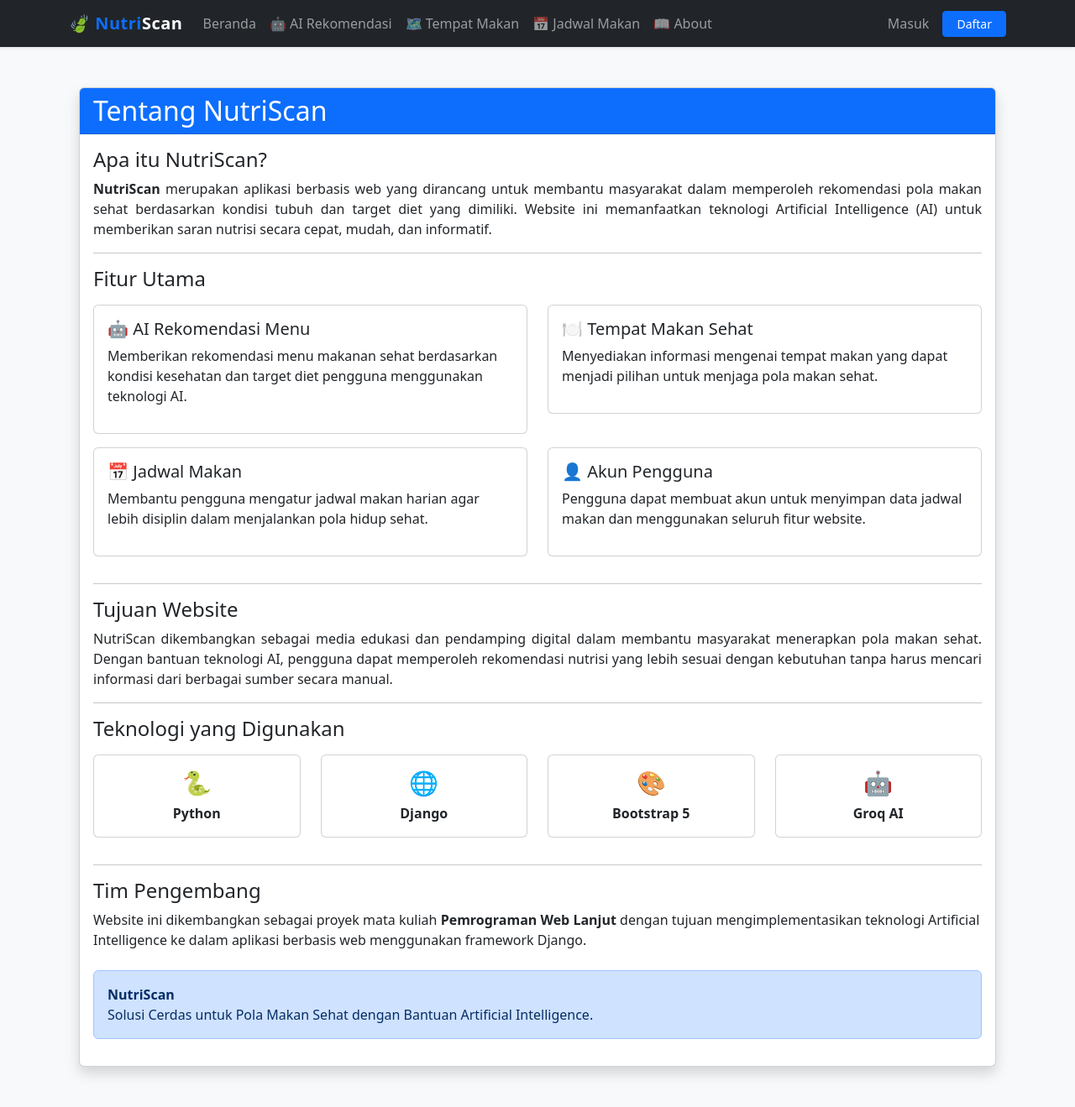
After one commit to AbdulRahmanMukhlis-newbie/nutriscan_project, a Django app: page /about/ in a window 1280 px wide. The commit adds this page. Shown: the whole page at 84% size. Run offline with Django 5.2, Linux system fonts and the light colour scheme.

Commit message:
4.3.6 about page

```diff
--- /dev/null
+++ b/nutriscan/templates/nutriscan/about.html
@@ -0,0 +1,191 @@
+{% extends 'nutriscan/base.html' %}
+
+{% block content %}
+
+<div class="container mt-5 mb-5">
+
+    <div class="card shadow">
+
+        <div class="card-header bg-primary text-white">
+            <h2 class="mb-0">Tentang NutriScan</h2>
+        </div>
+
+        <div class="card-body">
+
+            <h4>Apa itu NutriScan?</h4>
+
+            <p style="text-align: justify;">
+                <strong>NutriScan</strong> merupakan aplikasi berbasis web yang dirancang
+                untuk membantu masyarakat dalam memperoleh rekomendasi pola makan sehat
+                berdasarkan kondisi tubuh dan target diet yang dimiliki. Website ini
+                memanfaatkan teknologi Artificial Intelligence (AI) untuk memberikan
+                saran nutrisi secara cepat, mudah, dan informatif.
+            </p>
+
+            <hr>
+
+            <h4>Fitur Utama</h4>
+
+            <div class="row mt-3">
+
+                <div class="col-md-6">
+
+                    <div class="card mb-3">
+
+                        <div class="card-body">
+
+                            <h5>🤖 AI Rekomendasi Menu</h5>
+
+                            <p>
+                                Memberikan rekomendasi menu makanan sehat berdasarkan
+                                kondisi kesehatan dan target diet pengguna menggunakan
+                                teknologi AI.
+                            </p>
+
+                        </div>
+
+                    </div>
+
+                </div>
+
+                <div class="col-md-6">
+
+                    <div class="card mb-3">
+
+                        <div class="card-body">
+
+                            <h5>🍽 Tempat Makan Sehat</h5>
+
+                            <p>
+                                Menyediakan informasi mengenai tempat makan yang dapat
+                                menjadi pilihan untuk menjaga pola makan sehat.
+                            </p>
+
+                        </div>
+
+                    </div>
+
+                </div>
+
+                <div class="col-md-6">
+
+                    <div class="card mb-3">
+
+                        <div class="card-body">
+
+                            <h5>📅 Jadwal Makan</h5>
+
+                            <p>
+                                Membantu pengguna mengatur jadwal makan harian agar lebih
+                                disiplin dalam menjalankan pola hidup sehat.
+                            </p>
+
+                        </div>
+
+                    </div>
+
+                </div>
+
+                <div class="col-md-6">
+
+                    <div class="card mb-3">
+
+                        <div class="card-body">
+
+                            <h5>👤 Akun Pengguna</h5>
+
+                            <p>
+                                Pengguna dapat membuat akun untuk menyimpan data jadwal
+                                makan dan menggunakan seluruh fitur website.
+                            </p>
+
+                        </div>
+
+                    </div>
+
+                </div>
+
+            </div>
+
+            <hr>
+
+            <h4>Tujuan Website</h4>
+
+            <p style="text-align: justify;">
+                NutriScan dikembangkan sebagai media edukasi dan pendamping digital
+                dalam membantu masyarakat menerapkan pola makan sehat. Dengan bantuan
+                teknologi AI, pengguna dapat memperoleh rekomendasi nutrisi yang lebih
+                sesuai dengan kebutuhan tanpa harus mencari informasi dari berbagai
+                sumber secara manual.
+            </p>
+
+            <hr>
+
+            <h4>Teknologi yang Digunakan</h4>
+
+            <div class="row text-center mt-3">
+
+                <div class="col-md-3 mb-3">
+                    <div class="card">
+                        <div class="card-body">
+                            <h3>🐍</h3>
+                            <strong>Python</strong>
+                        </div>
+                    </div>
+                </div>
+
+                <div class="col-md-3 mb-3">
+                    <div class="card">
+                        <div class="card-body">
+                            <h3>🌐</h3>
+                            <strong>Django</strong>
+                        </div>
+                    </div>
+                </div>
+
+                <div class="col-md-3 mb-3">
+                    <div class="card">
+                        <div class="card-body">
+                            <h3>🎨</h3>
+                            <strong>Bootstrap 5</strong>
+                        </div>
+                    </div>
+                </div>
+
+                <div class="col-md-3 mb-3">
+                    <div class="card">
+                        <div class="card-body">
+                            <h3>🤖</h3>
+                            <strong>Groq AI</strong>
+                        </div>
+                    </div>
+                </div>
+
+            </div>
+
+            <hr>
+
+            <h4>Tim Pengembang</h4>
+
+            <p>
+                Website ini dikembangkan sebagai proyek mata kuliah
+                <strong>Pemrograman Web Lanjut</strong> dengan tujuan mengimplementasikan
+                teknologi Artificial Intelligence ke dalam aplikasi berbasis web
+                menggunakan framework Django.
+            </p>
+
+            <div class="alert alert-primary mt-4">
+
+                <strong>NutriScan</strong><br>
+
+                Solusi Cerdas untuk Pola Makan Sehat dengan Bantuan Artificial Intelligence.
+
+            </div>
+
+        </div>
+
+    </div>
+
+</div>
+
+{% endblock %}
--- a/nutriscan/templates/nutriscan/base.html
+++ b/nutriscan/templates/nutriscan/base.html
@@ -41,6 +41,11 @@
                     <li class="nav-item">
                         <a class="nav-link {% if request.resolver_match.url_name == 'jadwal_makan' %}active{% endif %}" href="{% url 'jadwal_makan' %}">📅 Jadwal Makan</a>
                     </li>
+                    <li class="nav-item">
+                        <a class="nav-link" href="{% url 'about' %}">
+                            📖 About
+                        </a>
+                    </li>
                 </ul>
 
                 <ul class="navbar-nav ms-auto align-items-center">
@@ -71,11 +76,7 @@
         {% endblock %}
     </div>
 
-    <footer class="bg-white text-center text-muted py-3 border-top mt-5">
-        <div class="container">
-            <small>&copy; 2026 NutriScan - Tim TEKNOLOGI & PYTHON (tech-savvy)</small>
-        </div>
-    </footer>
+
 
     <script src="https://cdn.jsdelivr.net/npm/bootstrap@5.3.0/dist/js/bootstrap.bundle.min.js"></script>
 </body>
--- a/nutriscan/urls.py
+++ b/nutriscan/urls.py
@@ -10,4 +10,5 @@ urlpatterns = [
     path('register/', views.register_view, name='register'),
     path('login/', views.login_view, name='login'),
     path('logout/', views.logout_view, name='logout'),
+    path("about/", views.about, name="about"),
 ]
--- a/nutriscan/views.py
+++ b/nutriscan/views.py
@@ -9,6 +9,7 @@ import os
 def beranda(request):
     return render(request, 'nutriscan/beranda.html')
 
+@login_required(login_url='login')
 def ai_rekomendasi(request):
 
     hasil = ""
@@ -113,24 +114,11 @@ Gunakan bahasa Indonesia yang mudah dipahami.
         }
     )
 
+@login_required(login_url='login')
 def rekomendasi_tempat(request):
     # Fitur 2: Rekomendasi tempat makan menggunakan Google Maps/Places API
     # Implementasi utama akan berada di bagian frontend (JavaScript) pada template
     return render(request, 'nutriscan/tempat_makan.html')
-
-def jadwal_makan(request):
-    # Fitur 3: Manajemen jadwal makan online
-    jadwal = JadwalMakan.objects.all().order_by('-tanggal')
-    if request.method == 'POST':
-        JadwalMakan.objects.create(
-            tanggal=request.POST.get('tanggal'),
-            waktu=request.POST.get('waktu'),
-            menu=request.POST.get('menu'),
-            kalori=request.POST.get('kalori')
-        )
-        return redirect('jadwal_makan')
-
-    return render(request, 'nutriscan/jadwal_makan.html', {'jadwal': jadwal})
 
 # FITUR DAFTAR AKUN
 def register_view(request):
@@ -181,3 +169,6 @@ def jadwal_makan(request):
         return redirect('jadwal_makan')
 
     return render(request, 'nutriscan/jadwal_makan.html', {'jadwal': jadwal})
+
+def about(request):
+    return render(request, "nutriscan/about.html")
```
Also changed, not shown: nutriscan/templates/nutriscan/beranda.html (+0 -8 lines), db.sqlite3.
